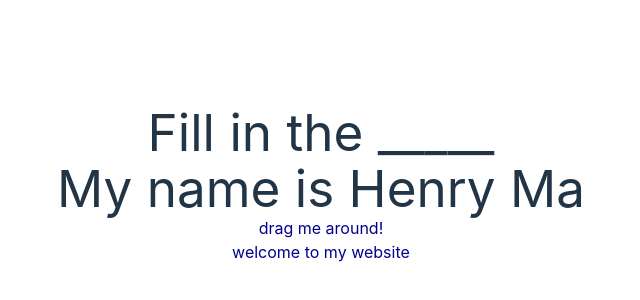
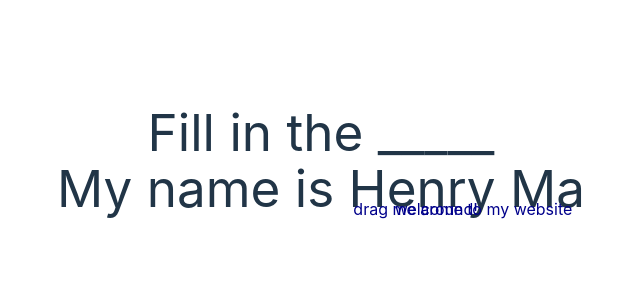
Before and after one commit to hma423/me, a React (Vite) app in the folder personal-website/: page / in a window 1280 px wide. Shown: the part 216-516 px from the top of the page, without its empty margins (319-959 px from the left). Built offline with nearby package versions, Linux system fonts and the light colour scheme.

Commit message:
randomizes the position
can make sure that the position doesn't get into the fill in the blank part and stuff but yea

```diff
--- a/personal-website/src/components/Drag.css
+++ b/personal-website/src/components/Drag.css
@@ -7,6 +7,8 @@
     touch-action: none;
     user-select: none;
     will-change: transform;
+    font: bold;
+
 
 }
 
--- a/personal-website/src/components/Drag.tsx
+++ b/personal-website/src/components/Drag.tsx
@@ -5,7 +5,14 @@ import { scale, dist } from 'vec-la'
 import "./Drag.css";
 
 function Drag({ description }: { description: string }) {
-  const [{ x, y }, api] = useSpring(() => ({ x: 0, y: 0 }));
+  const randomX = (Math.random() - 0.5) * window.innerWidth* 0.5;
+  const randomY = (Math.random() - 0.5) * window.innerHeight * 0.5;
+
+  const [{ x, y }, api] = useSpring(() => ({
+    x: randomX,
+    y: randomY
+  }));
+
 
   const bind = useDrag(({ movement: [mx, my], memo = [x.get(), y.get()], velocity, direction}) => {
       api.start({ x: memo[0] + mx, y: memo[1] + my, config: {velocity: scale(direction, velocity)}});
```
